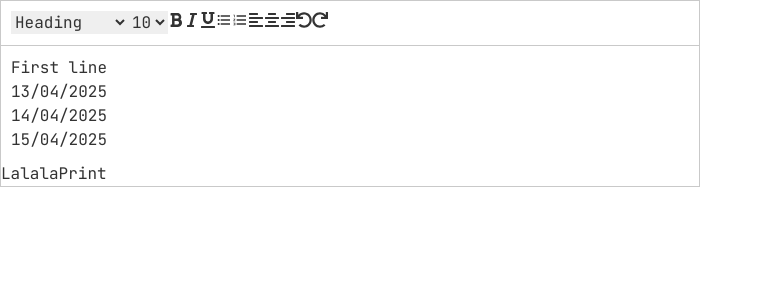
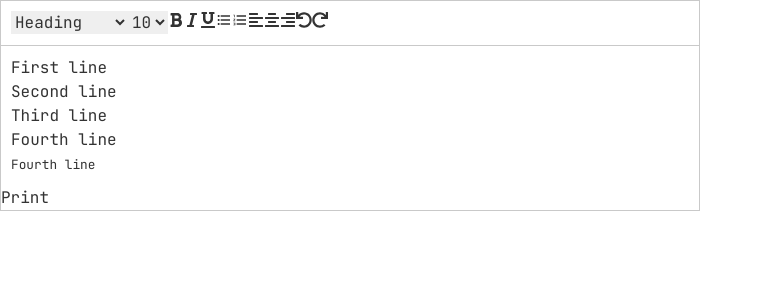
Before and after one commit to AwdreyCandido/topic, a React (Vite) app: page / in a window 1280 px wide. Shown: the top 300 px of the page, without its empty margins (0-763 px from the left). Built offline with nearby package versions, Linux system fonts and the light colour scheme.

Commit message:
feat: creating copy html parse func

```diff
--- a/src/components/text-editor/TextEditor.tsx
+++ b/src/components/text-editor/TextEditor.tsx
@@ -16,54 +16,79 @@ const TextEditor = () => {
   const [selectedLine, setSelectedLine] = useState<any>(0);
   const [content, setContent] = useState<any>([
     {
+      id: 1,
       type: "paragraph",
       content: "First line",
       element: "p",
     },
     {
+      id: 2,
+      type: "heading",
+      content: "Second line",
+      element: "h1",
+    },
+    {
+      id: 3,
       type: "paragraph",
-      content: "13/04/2025",
+      content: "Third line",
       element: "p",
     },
     {
+      id: 4,
       type: "paragraph",
-      content: "14/04/2025",
+      content: "Fourth line",
       element: "p",
     },
     {
-      type: "paragraph",
-      content: "15/04/2025",
-      element: "p",
+      id: 5,
+      type: "small",
+      content: "Fourth line",
+      element: "small",
     },
   ]);
 
   const lineRefs = useRef<(HTMLElement | null)[]>([]);
 
+  useEffect(() => {
+    lineRefs.current = lineRefs.current.slice(0, content.length);
+  }, [content.length]);
+
+  function handleSelectRow(index: number) {
+    // console.log(index);
+    setSelectedLine(index);
+  }
+
   function handleEditContent(index: number, cntn?: string) {
-    const text = lineRefs.current[index]?.textContent;
+    const text = lineRefs.current[index]?.innerText;
     console.log(text);
 
-    const line = content[index];
-    const edited = { ...line, content: text };
-    const newContent = content[index] = edited
+    const updatedLine = { ...content[index], content: text };
+    const updatedContent = [...content];
 
-    setContent(newContent)
-
+    updatedContent[index] = updatedLine;
+    console.log(content, updatedContent);
+    setContent(updatedContent);
   }
 
   function handleAddLine(e: React.KeyboardEvent, key: string) {
+    const nextLine = selectedLine + 1;
+
+    console.log({ currentLine: selectedLine, nextLine });
+
     if (key === "Enter") {
       e.preventDefault();
 
       if (selectedLine >= 0) {
-
         setContent((prev) => {
           const newContent = [...prev];
-          newContent.splice(selectedLine + 1, 0, {
+          newContent.splice(nextLine, 0, {
+            id: newContent.length,
             type: "paragraph",
-            content: "awdrey",
+            content: "",
             element: "p",
           });
+
+          console.log(newContent);
           return newContent;
         });
 
@@ -72,14 +97,55 @@ const TextEditor = () => {
     }
   }
 
-  function handleCopy(e: React.ClipboardEvent) {
+  function handlePaste(e: React.ClipboardEvent) {
     e.preventDefault();
-    const selection = window.getSelection();
-    if (selection) {
-      const plainText = selection.toString();
-      e.clipboardData.setData("text/plain", plainText);
+
+    const html = e.clipboardData.getData("text/html");
+    const parser = new DOMParser();
+    const doc = parser.parseFromString(html, "text/html");
+    console.log(doc);
+
+    const parsed = doc.querySelectorAll("[data-block-id]");
+    if (parsed.length > 0) {
+      parsed.forEach((el) => {
+        const blockId = el.getAttribute("data-block-id");
+        const blockType = el.getAttribute("data-content-type");
+        const blockElement = el.getAttribute("data-content-element");
+        const blockContent = el.innerHTML;
+
+        const newBlock = {
+          id: content.length + 1,
+          type: blockType,
+          content: blockContent,
+          element: blockElement,
+        };
+
+        console.log(newBlock);
+      });
+    } else {
+
+      const text = e.clipboardData.getData("text/plain");
+      const selection = window.getSelection()?.getRangeAt(0);
+      const el = selection?.startContainer.parentElement;
+
+      if (el) {
+        const blockId = el.getAttribute("data-block-id");
+        const blockType = el.getAttribute("data-content-type");
+        const blockElement = el.getAttribute("data-content-element");
+        const blockContent = text;
+
+        const newBlock = {
+          id: content.length + 1,
+          type: blockType,
+          content: blockContent,
+          element: blockElement,
+        };
+
+        console.log(newBlock);
       }
     }
+  }
+
 
   return (
     <div className={styles.editorContainer}>
@@ -131,8 +197,9 @@ const TextEditor = () => {
           <FaRedo />
         </button>
       </div>
+      <div>
         <div
-        onCopy={handleCopy}
+          onPaste={handlePaste}
           onKeyDown={(e) => handleAddLine(e, e.key)}
           contentEditable="true"
           suppressContentEditableWarning
@@ -145,20 +212,36 @@ const TextEditor = () => {
             const isLast = index == content.lenght - 1 ? 0 : 1;
 
             return (
+              <div key={index} data-block-type="outer-block">
+                <div data-block-type="container-block">
+                  <div
+                    data-block-type="content-block"
+                    data-content-type={item.type}
+                    data-content-element={item.element}
+                  >
                     <Element
-              key={index}
-              className="min-h-[2.2rem] bg-slate-50 my-1"
+                      className="min-h-[2.2rem] bg-blue-300 my-1"
                       ref={(el) => (lineRefs.current[index] = el)}
-              onClick={() => setSelectedLine(index)}
+                      onClick={() => handleSelectRow(index)}
+                      data-block-id={item.id}
+                      data-content-type={item.type}
+                      data-content-element={item.element}
                     >
                       {item.content}
                     </Element>
+                  </div>
+                </div>
+              </div>
             );
           })}
         </div>
+      </div>
       <div className="flex gap-8">
-        <button title="Lalala">Lalala</button>
-        <button onClick={() => console.log(content)} title="Print">
+        <button
+          className="px-8 py-3 bg-slate-400 rounded-xl"
+          onClick={() => console.log(content)}
+          title="Print"
+        >
           Print
         </button>
       </div>
```
Lines whose indentation alone changed are shown as unchanged.
